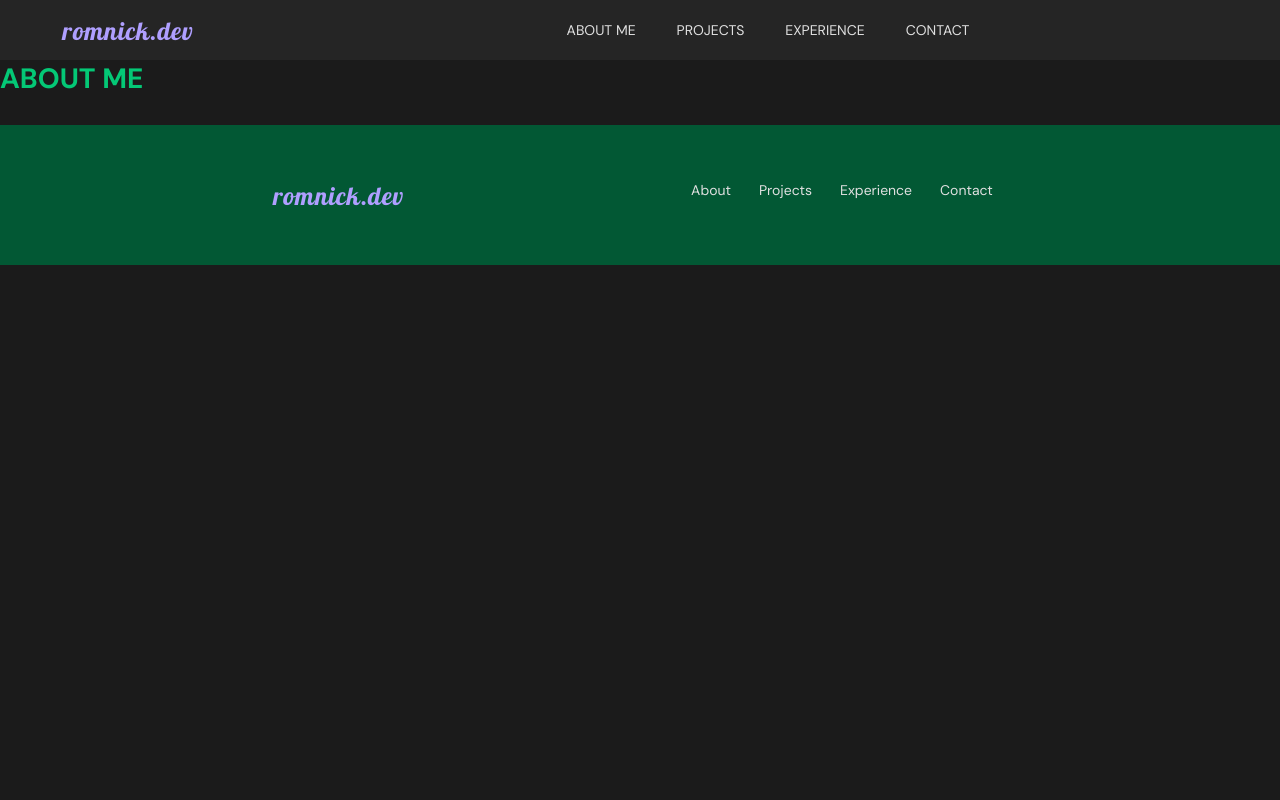
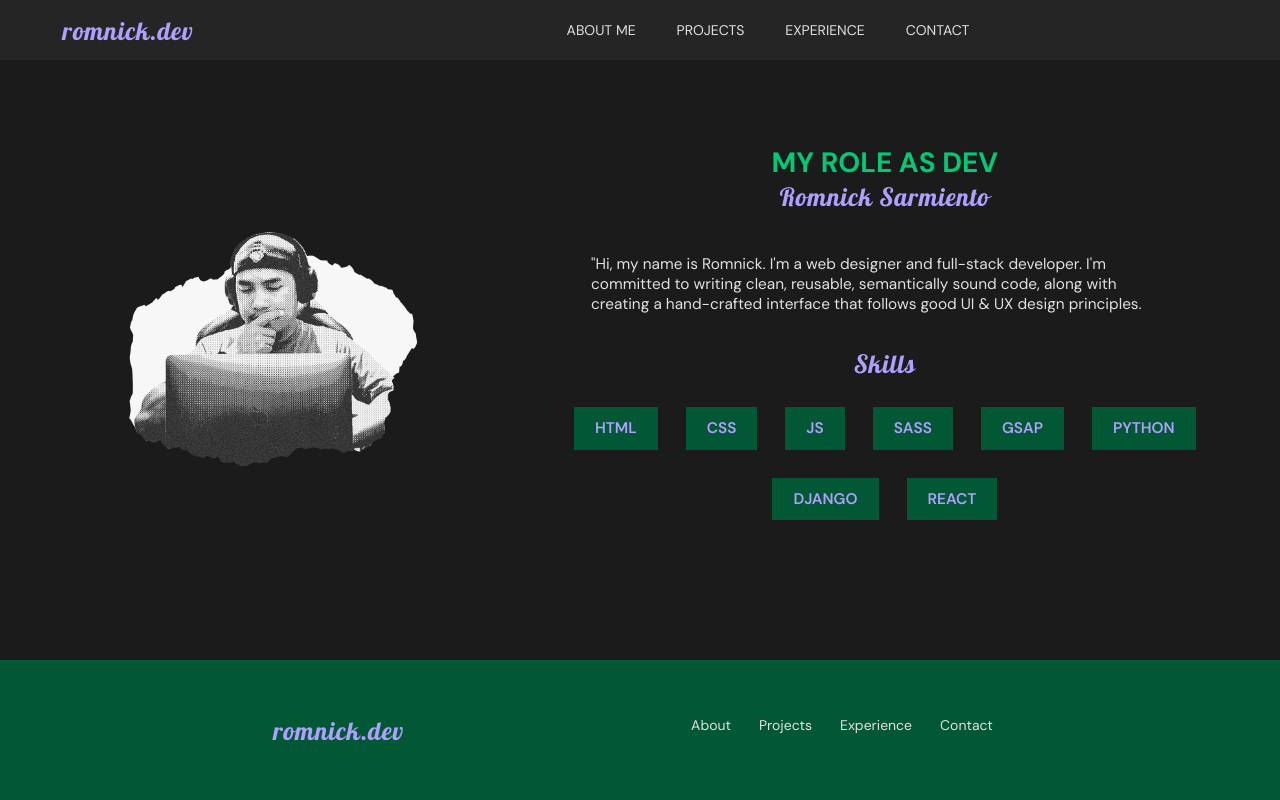
Before and after one commit to s4rmier/fsdi-117-portfolio-fullstack, a Django app: page / in a window 1280 px wide. Run offline with Django 4.2, Linux system fonts and the light colour scheme.

Commit message:
contact -ok

```diff
--- a/config/urls.py
+++ b/config/urls.py
@@ -16,9 +16,10 @@ Including another URLconf
 """
 from django.contrib import admin
 from django.urls import path
-from pages.views import home
+from pages.views import home, contact
 
 urlpatterns = [
     path('admin/', admin.site.urls),
     path('', home, name='home'),
+    path('contact/', contact, name='contact')
 ]
--- a/pages/views.py
+++ b/pages/views.py
@@ -1,5 +1,12 @@
 from django.shortcuts import render
+from .forms import ContactForm
 
 # Create your views here.
 def home(request):
     return render(request, 'pages/about.html')
+
+def contact(request):
+    form = ContactForm() # Created an instance of the ContactForm class
+    return render(request, 'pages/contact.html', {
+        'form': form
+    })
--- a/static/css/base.css
+++ b/static/css/base.css
@@ -34,6 +34,13 @@ html {
   scroll-behavior: smooth;
 }
 
+body {
+  min-height: 100vh;
+  display: flex;
+  flex-direction: column;
+  justify-content: space-between;
+}
+
 h1 {
   color: var(--secondary-color-600);
   font-size: 2rem;
--- a/templates/base.html
+++ b/templates/base.html
@@ -34,10 +34,10 @@
         </div>
 
         <div class="nav-link center">
-          <a href="#section-1">About Me</a>
+          <a href="{% url 'home' %}">About Me</a>
           <a href="#section-2">Projects</a>
           <a href="#section-3">Experience</a>
-          <a href="#section-4">Contact</a>
+          <a href="{% url 'contact' %}">Contact</a>
         </div>
       </nav>
     </header>
--- a/templates/pages/about.html
+++ b/templates/pages/about.html
@@ -4,5 +4,40 @@
 {% load static %}
 
 {% block content %}
-<h1>About Me</h1>
+<div id="section-1" class="break"></div>
+<section class="about-section">
+  <div class="img-container center">
+    <img id="about-img" src="{% static './img/logo.png' %}" alt="" />
+  </div>
+
+  <div class="description-container center">
+    <div class="center" style="flex-direction: column">
+      <h1>My role as dev</h1>
+      <h2>Romnick Sarmiento</h2>
+    </div>
+
+    <p></p>
+    <p>
+      "Hi, my name is Romnick. I'm a web designer and full-stack developer.
+      I'm committed to writing clean, reusable, semantically sound code,
+      along with creating a hand-crafted interface that follows good UI & UX
+      design principles.<br /><br />
+    </p>
+
+    <div class="skills-list center">
+      <h2>Skills</h2>
+
+      <div class="skills center">
+        <label>HTML</label>
+        <label>CSS</label>
+        <label>JS</label>
+        <label>SASS</label>
+        <label>GSAP</label>
+        <label>Python</label>
+        <label>Django</label>
+        <label>React</label>
+      </div>
+    </div>
+  </div>
+</section>
 {% endblock content %}
```
Also changed, not shown: pages/forms.py (added, +7 -0 lines), static/css/views.py (added, +8 -0 lines), templates/pages/contact.html (added, +21 -0 lines).
